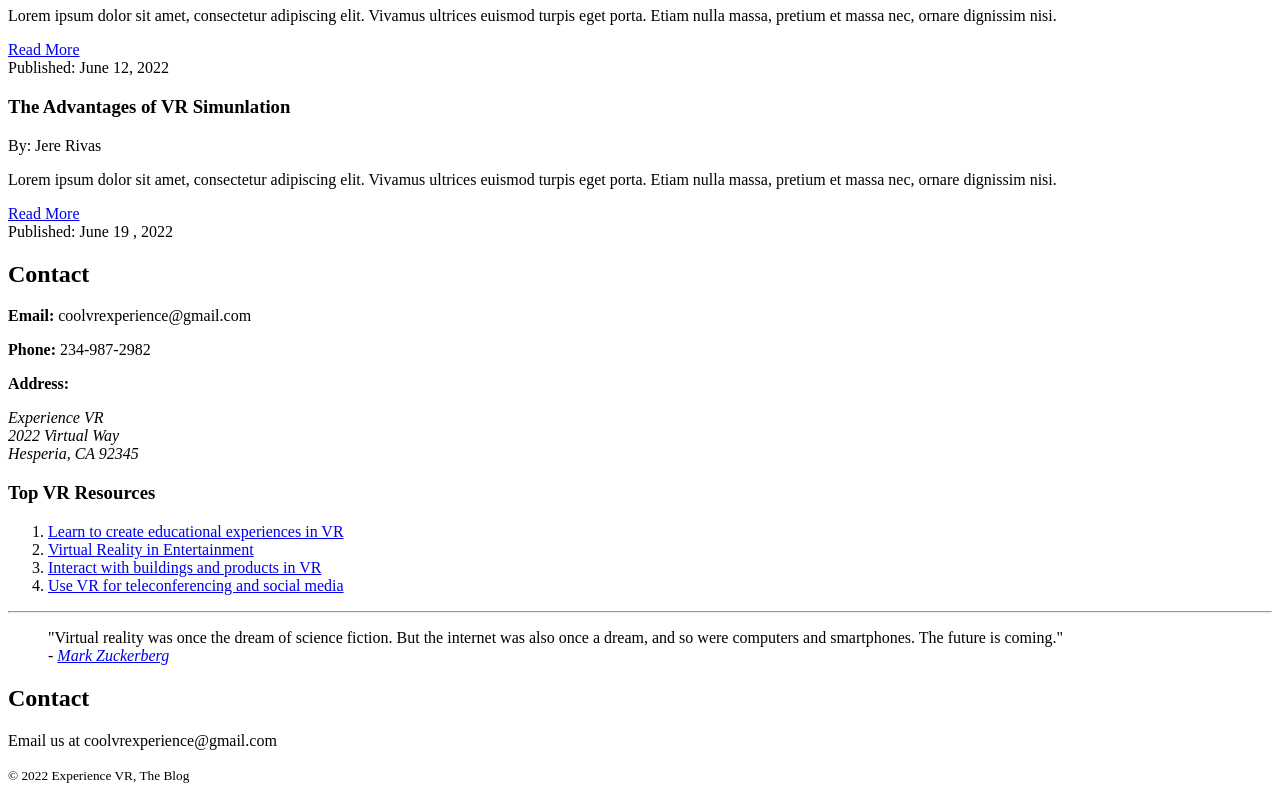
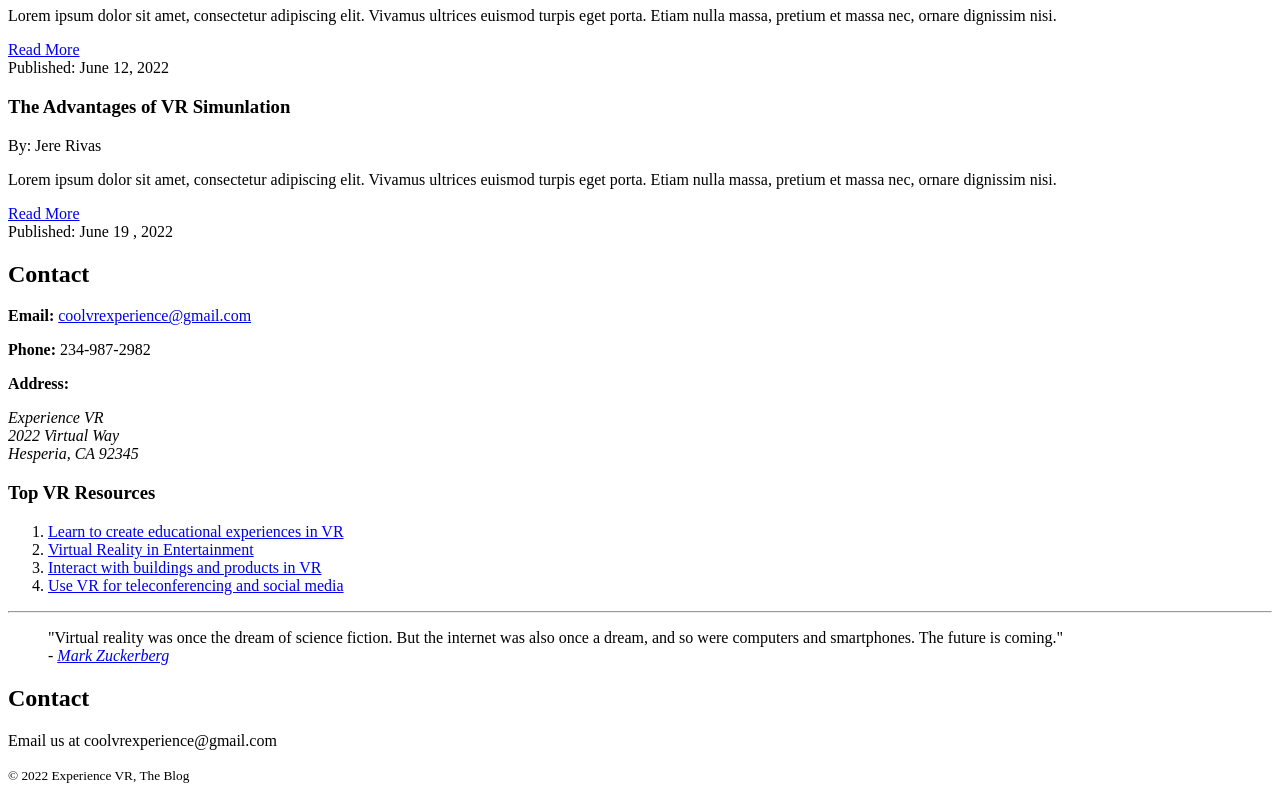
Before and after one commit to jeremiasrivas/html-basics, a plain HTML site: page index.html in a window 1280 px wide. Shown: the part 1174-1974 px from the top of the page. Drawn offline with Linux system fonts and the light colour scheme.

Commit message:
added href=mailto to email in contact section in index.html

```diff
--- a/index.html
+++ b/index.html
@@ -64,7 +64,7 @@
 
       <section id="contact">
         <h2>Contact</h2>
-        <p><strong>Email:</strong> coolvrexperience@gmail.com</p>
+        <p><strong>Email:</strong> <a href="mailto:coolvrexperience@gmail.com">coolvrexperience@gmail.com</a></p>
         <p><strong>Phone:</strong> 234-987-2982</p>
         <p><strong>Address:</strong></p>
         <address>
```
